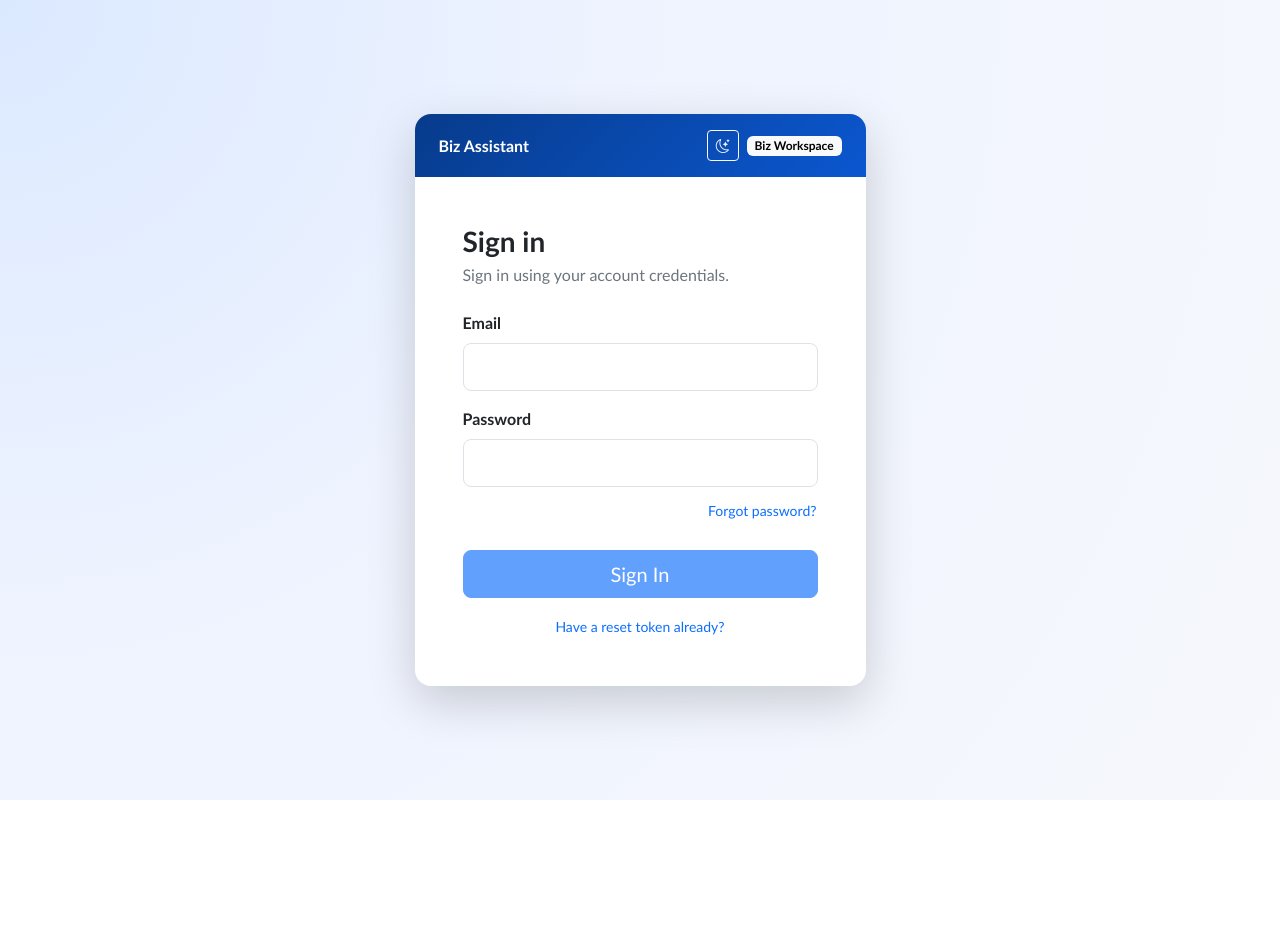
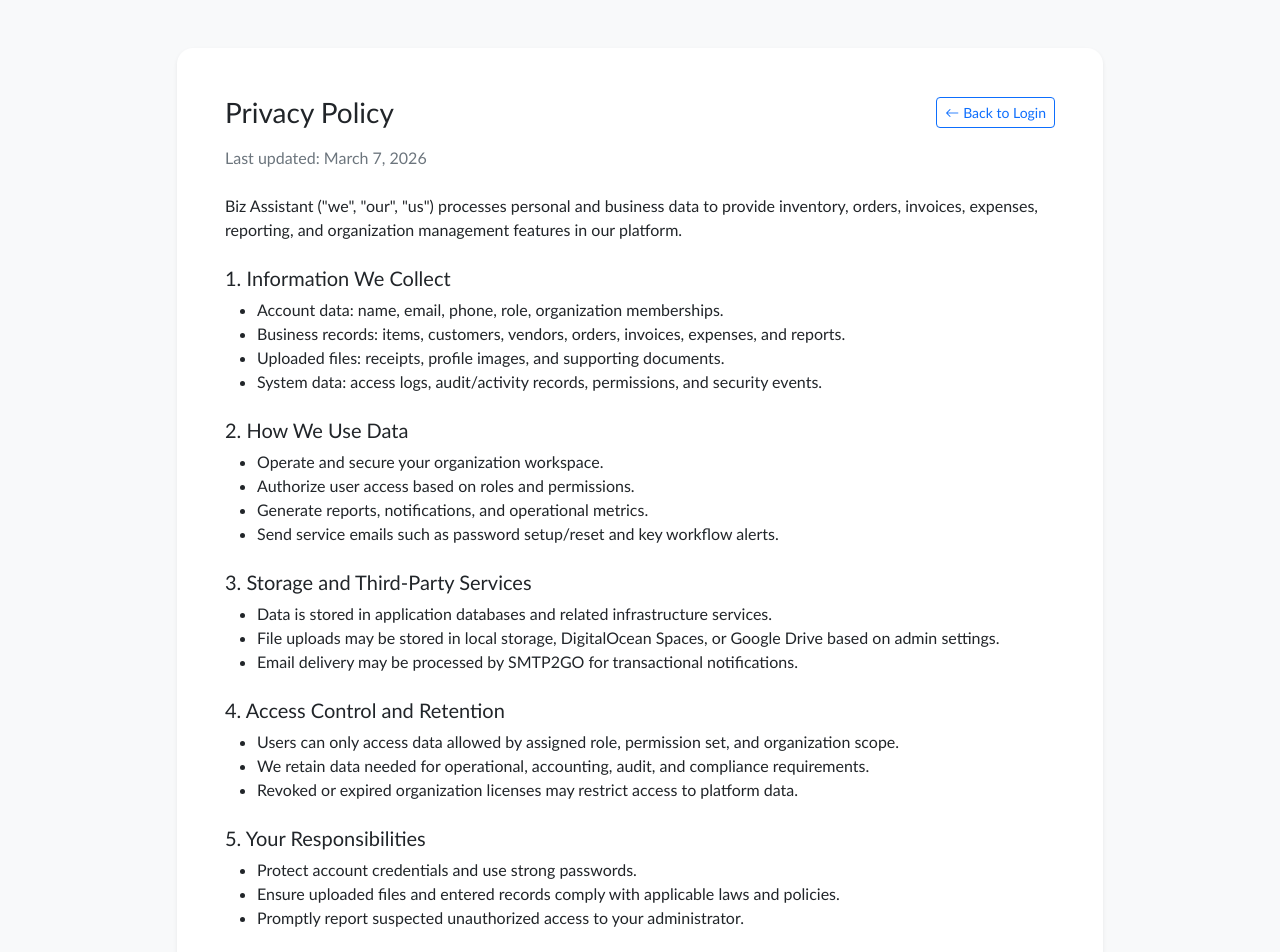
Before and after one commit to RalphBrabante/biz-assistant-client-v3, an Angular app: page /privacy-policy in a window 1280 px wide. Before the commit this address led to /login. Shown: the top 952 px of the page. Before the commit the page ends 800 px from the top, so only its background shows below. Built offline with nearby package versions, Linux system fonts and the light colour scheme.

Commit message:
add privacy policy and terms pages with login footer links

```diff
--- a/src/app/app.routes.ts
+++ b/src/app/app.routes.ts
@@ -34,9 +34,13 @@ import { ProfileSettingsPageComponent } from './pages/profile-settings-page/prof
 import { VerifyEmailPageComponent } from './pages/verify-email-page/verify-email-page.component';
 import { HomeRedirectPageComponent } from './pages/home-redirect-page/home-redirect-page.component';
 import { MessagesPageComponent } from './pages/messages-page/messages-page.component';
+import { PrivacyPolicyPageComponent } from './pages/privacy-policy-page/privacy-policy-page.component';
+import { TermsOfServicePageComponent } from './pages/terms-of-service-page/terms-of-service-page.component';
 
 export const routes: Routes = [
   { path: 'login', component: LoginPageComponent },
+  { path: 'privacy-policy', component: PrivacyPolicyPageComponent },
+  { path: 'terms-of-service', component: TermsOfServicePageComponent },
   { path: 'reset-password', component: ResetPasswordPageComponent },
   { path: 'verify-email', component: VerifyEmailPageComponent },
   {
--- a/src/app/core/api.service.ts
+++ b/src/app/core/api.service.ts
@@ -1,10 +1,12 @@
 import { Injectable } from '@angular/core';
-import { HttpClient } from '@angular/common/http';
+import { HttpClient, HttpHeaders } from '@angular/common/http';
 import { Observable } from 'rxjs';
 import { ApiResponse } from './types';
 
 @Injectable({ providedIn: 'root' })
 export class ApiService {
+  private readonly bypassSwHeaders = new HttpHeaders({ 'ngsw-bypass': 'true' });
+
   constructor(private readonly http: HttpClient) {}
 
   list<T>(endpoint: string): Observable<ApiResponse<T[]>> {
@@ -16,7 +18,9 @@ export class ApiService {
   }
 
   createFormData<T>(endpoint: string, payload: FormData): Observable<ApiResponse<T>> {
-    return this.http.post<ApiResponse<T>>(endpoint, payload);
+    return this.http.post<ApiResponse<T>>(endpoint, payload, {
+      headers: this.bypassSwHeaders,
+    });
   }
 
   update<T>(endpoint: string, id: string, payload: Record<string, unknown>): Observable<ApiResponse<T>> {
@@ -36,7 +40,9 @@ export class ApiService {
   }
 
   putFormData<T>(endpoint: string, payload: FormData): Observable<ApiResponse<T>> {
-    return this.http.put<ApiResponse<T>>(endpoint, payload);
+    return this.http.put<ApiResponse<T>>(endpoint, payload, {
+      headers: this.bypassSwHeaders,
+    });
   }
 
   download(endpoint: string): Observable<Blob> {
--- a/src/app/pages/login-page/login-page.component.html
+++ b/src/app/pages/login-page/login-page.component.html
@@ -75,6 +75,22 @@
 
             <div class="text-center mt-3">
               <a class="small text-decoration-none" routerLink="/reset-password">Have a reset token already?</a>
+            </div>
+            <div class="text-center mt-3 pt-2 border-top">
+              <a
+                class="text-decoration-none text-secondary me-3"
+                style="font-size: 0.8rem;"
+                routerLink="/privacy-policy"
+              >
+                Privacy Policy
+              </a>
+              <a
+                class="text-decoration-none text-secondary"
+                style="font-size: 0.8rem;"
+                routerLink="/terms-of-service"
+              >
+                Terms of Service
+              </a>
             </div>
           </div>
         </section>
--- /dev/null
+++ b/src/app/pages/privacy-policy-page/privacy-policy-page.component.html
@@ -0,0 +1,66 @@
+<main class="min-vh-100 bg-body-tertiary py-5">
+  <div class="container">
+    <div class="row justify-content-center">
+      <div class="col-12 col-lg-10">
+        <section class="card border-0 shadow-sm rounded-4">
+          <div class="card-body p-4 p-md-5">
+            <div class="d-flex flex-wrap justify-content-between align-items-center gap-2 mb-3">
+              <h1 class="h3 mb-0">Privacy Policy</h1>
+              <a routerLink="/login" class="btn btn-outline-primary btn-sm">
+                <i class="bi bi-arrow-left me-1"></i>Back to Login
+              </a>
+            </div>
+            <p class="text-secondary mb-4">Last updated: {{ lastUpdated }}</p>
+
+            <p>
+              Biz Assistant ("we", "our", "us") processes personal and business data to provide inventory,
+              orders, invoices, expenses, reporting, and organization management features in our platform.
+            </p>
+
+            <h2 class="h5 mt-4">1. Information We Collect</h2>
+            <ul>
+              <li>Account data: name, email, phone, role, organization memberships.</li>
+              <li>Business records: items, customers, vendors, orders, invoices, expenses, and reports.</li>
+              <li>Uploaded files: receipts, profile images, and supporting documents.</li>
+              <li>System data: access logs, audit/activity records, permissions, and security events.</li>
+            </ul>
+
+            <h2 class="h5 mt-4">2. How We Use Data</h2>
+            <ul>
+              <li>Operate and secure your organization workspace.</li>
+              <li>Authorize user access based on roles and permissions.</li>
+              <li>Generate reports, notifications, and operational metrics.</li>
+              <li>Send service emails such as password setup/reset and key workflow alerts.</li>
+            </ul>
+
+            <h2 class="h5 mt-4">3. Storage and Third-Party Services</h2>
+            <ul>
+              <li>Data is stored in application databases and related infrastructure services.</li>
+              <li>File uploads may be stored in local storage, DigitalOcean Spaces, or Google Drive based on admin settings.</li>
+              <li>Email delivery may be processed by SMTP2GO for transactional notifications.</li>
+            </ul>
+
+            <h2 class="h5 mt-4">4. Access Control and Retention</h2>
+            <ul>
+              <li>Users can only access data allowed by assigned role, permission set, and organization scope.</li>
+              <li>We retain data needed for operational, accounting, audit, and compliance requirements.</li>
+              <li>Revoked or expired organization licenses may restrict access to platform data.</li>
+            </ul>
+
+            <h2 class="h5 mt-4">5. Your Responsibilities</h2>
+            <ul>
+              <li>Protect account credentials and use strong passwords.</li>
+              <li>Ensure uploaded files and entered records comply with applicable laws and policies.</li>
+              <li>Promptly report suspected unauthorized access to your administrator.</li>
+            </ul>
+
+            <h2 class="h5 mt-4">6. Contact</h2>
+            <p class="mb-0">
+              For privacy-related concerns, contact your Biz Assistant system administrator or your designated support channel.
+            </p>
+          </div>
+        </section>
+      </div>
+    </div>
+  </div>
+</main>
--- /dev/null
+++ b/src/app/pages/privacy-policy-page/privacy-policy-page.component.ts
@@ -0,0 +1,13 @@
+import { CommonModule } from '@angular/common';
+import { Component } from '@angular/core';
+import { RouterLink } from '@angular/router';
+
+@Component({
+  selector: 'app-privacy-policy-page',
+  standalone: true,
+  imports: [CommonModule, RouterLink],
+  templateUrl: './privacy-policy-page.component.html',
+})
+export class PrivacyPolicyPageComponent {
+  readonly lastUpdated = 'March 7, 2026';
+}
--- /dev/null
+++ b/src/app/pages/terms-of-service-page/terms-of-service-page.component.html
@@ -0,0 +1,72 @@
+<main class="min-vh-100 bg-body-tertiary py-5">
+  <div class="container">
+    <div class="row justify-content-center">
+      <div class="col-12 col-lg-10">
+        <section class="card border-0 shadow-sm rounded-4">
+          <div class="card-body p-4 p-md-5">
+            <div class="d-flex flex-wrap justify-content-between align-items-center gap-2 mb-3">
+              <h1 class="h3 mb-0">Terms of Service</h1>
+              <a routerLink="/login" class="btn btn-outline-primary btn-sm">
+                <i class="bi bi-arrow-left me-1"></i>Back to Login
+              </a>
+            </div>
+            <p class="text-secondary mb-4">Last updated: {{ lastUpdated }}</p>
+
+            <p>
+              These Terms of Service govern use of Biz Assistant. By accessing or using the platform,
+              you agree to these terms on behalf of yourself and, where applicable, your organization.
+            </p>
+
+            <h2 class="h5 mt-4">1. Service Scope</h2>
+            <ul>
+              <li>Biz Assistant provides business workflow tools including inventory, orders, sales invoices, expenses, reports, and user management.</li>
+              <li>Features may change over time to improve security, performance, and compliance.</li>
+            </ul>
+
+            <h2 class="h5 mt-4">2. Account and Access</h2>
+            <ul>
+              <li>You are responsible for account credentials and activity performed under your account.</li>
+              <li>Access is controlled by organization membership, roles, permissions, and license status.</li>
+              <li>Suspended, expired, or revoked licenses may limit platform access.</li>
+            </ul>
+
+            <h2 class="h5 mt-4">3. Acceptable Use</h2>
+            <ul>
+              <li>You must not use the platform for unlawful activity, security abuse, or unauthorized data access.</li>
+              <li>You must not upload harmful files, malware, or content that violates applicable regulations.</li>
+            </ul>
+
+            <h2 class="h5 mt-4">4. Data and Content</h2>
+            <ul>
+              <li>You retain responsibility for the accuracy and legality of submitted records and uploaded files.</li>
+              <li>Platform data may be stored using configured infrastructure providers (e.g., local storage, cloud object storage, or Google Drive).</li>
+            </ul>
+
+            <h2 class="h5 mt-4">5. Billing and Operational Responsibility</h2>
+            <ul>
+              <li>Your organization is responsible for maintaining active services and connected third-party credentials required by selected features.</li>
+              <li>Service interruptions caused by third-party provider outages or invalid credentials are outside platform liability.</li>
+            </ul>
+
+            <h2 class="h5 mt-4">6. Limitation of Liability</h2>
+            <ul>
+              <li>The platform is provided on an "as available" basis without guarantees of uninterrupted operation.</li>
+              <li>To the extent permitted by law, liability is limited to direct damages and excludes indirect or consequential losses.</li>
+            </ul>
+
+            <h2 class="h5 mt-4">7. Termination</h2>
+            <ul>
+              <li>Access may be suspended or terminated for violation of these terms, security risk, or legal requirements.</li>
+              <li>Upon termination, data handling follows your organization’s retention and contractual policies.</li>
+            </ul>
+
+            <h2 class="h5 mt-4">8. Contact</h2>
+            <p class="mb-0">
+              Questions about these terms should be directed to your Biz Assistant administrator or your official support channel.
+            </p>
+          </div>
+        </section>
+      </div>
+    </div>
+  </div>
+</main>
--- /dev/null
+++ b/src/app/pages/terms-of-service-page/terms-of-service-page.component.ts
@@ -0,0 +1,13 @@
+import { CommonModule } from '@angular/common';
+import { Component } from '@angular/core';
+import { RouterLink } from '@angular/router';
+
+@Component({
+  selector: 'app-terms-of-service-page',
+  standalone: true,
+  imports: [CommonModule, RouterLink],
+  templateUrl: './terms-of-service-page.component.html',
+})
+export class TermsOfServicePageComponent {
+  readonly lastUpdated = 'March 7, 2026';
+}
```
